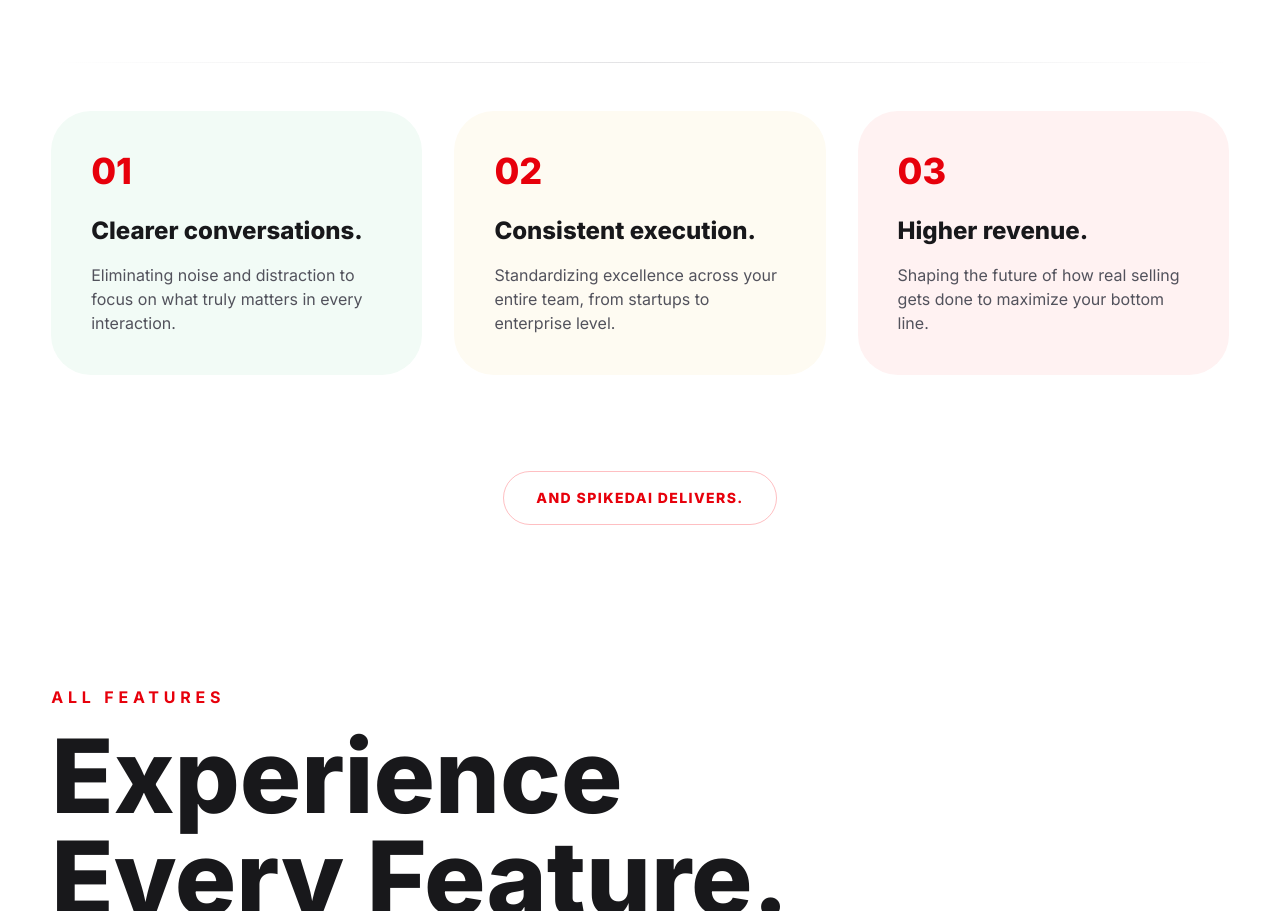
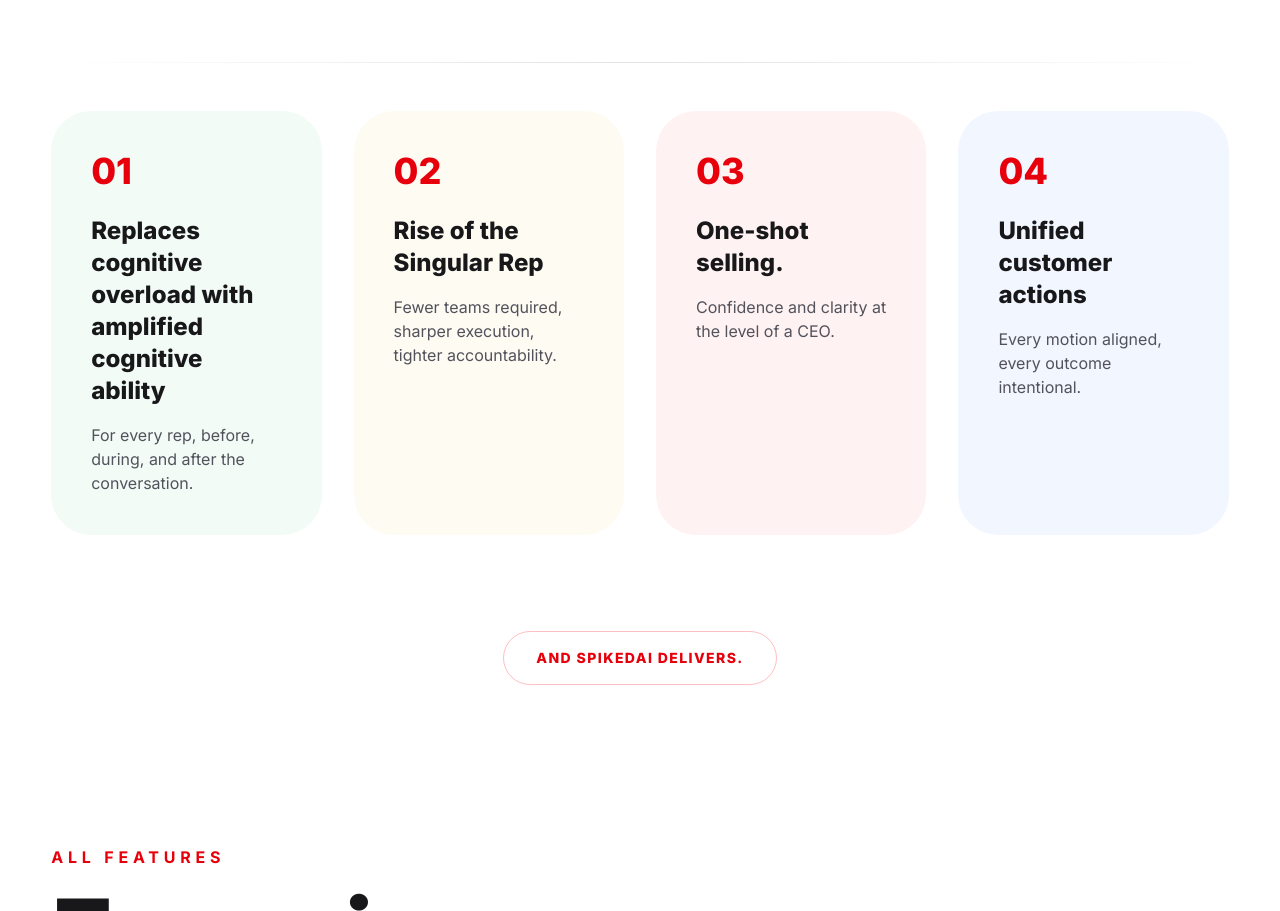
Before and after one commit to nexomac/spiked-landing-page, a SvelteKit app: page / in a window 1280 px wide. Shown: the part 1928-2839 px from the top of the page. Built offline with nearby package versions, Linux system fonts and the light colour scheme.

Commit message:
text update

```diff
--- a/src/routes/+page.svelte
+++ b/src/routes/+page.svelte
@@ -316,6 +316,43 @@
 		},
 	];
 
+	const impactItems = [
+		{
+			id: "01",
+			title: "Replaces cognitive overload with amplified cognitive ability",
+			description: "For every rep, before, during, and after the conversation.",
+			darkBg: "bg-[#0A1A12]",
+			darkBorder: "border-green-900/20",
+			lightBg: "bg-[#F2FBF6]",
+		},
+		{
+			id: "02",
+			title: "Rise of the Singular Rep",
+			description: "Fewer teams required, sharper execution, tighter accountability.",
+			darkBg: "bg-[#1A1A0A]",
+			darkBorder: "border-yellow-900/20",
+			lightBg: "bg-[#FEFBF2]",
+		},
+		{
+			id: "03",
+			title: "One-shot selling.",
+			description:
+				"Confidence and clarity at the level of a CEO.",
+			darkBg: "bg-[#1A0A0A]",
+			darkBorder: "border-red-900/20",
+			lightBg: "bg-[#FFF2F2]",
+		},
+		{
+			id: "04",
+			title: "Unified customer actions",
+			description:
+				"Every motion aligned, every outcome intentional.",
+			darkBg: "bg-[#0A0F1A]",
+			darkBorder: "border-blue-900/20",
+			lightBg: "bg-[#F2F6FF]",
+		},
+	];
+
 	onMount(() => {
 		themeStore.init();
 		const handleScroll = () => (scrollY = window.scrollY);
@@ -598,78 +635,31 @@
 				></div>
 
 				<!-- 4. Impact Grid (3 Column) -->
-				<div class="grid grid-cols-1 md:grid-cols-3 gap-8">
+				<div class="grid grid-cols-1 md:grid-cols-4 gap-8">
+					{#each impactItems as item}
 						<div
 							class="rounded-[2.5rem] p-10 transition-all duration-300
 								{$themeStore === 'dark'
-							? 'bg-[#0A1A12] border border-green-900/20'
-							: 'bg-[#F2FBF6]'}"
+								? `border ${item.darkBg} ${item.darkBorder}`
+								: item.lightBg}"
 						>
-						<div class="text-4xl font-black text-red-600 mb-6">01</div>
+							<div class="text-4xl font-black text-red-600 mb-6">{item.id}</div>
 							<h4
 								class="text-2xl font-black mb-4 {$themeStore === 'dark'
 									? 'text-white'
 									: 'text-zinc-900'}"
 							>
-							Clearer conversations.
+								{item.title}
 							</h4>
 							<p
 								class="font-medium {$themeStore === 'dark'
 									? 'text-zinc-400'
 									: 'text-zinc-600'}"
 							>
-							Eliminating noise and distraction to focus on what truly matters
-							in every interaction.
+								{item.description}
 							</p>
 						</div>
-
-					<div
-						class="rounded-[2.5rem] p-10 transition-all duration-300
-                        {$themeStore === 'dark'
-							? 'bg-[#1A1A0A] border border-yellow-900/20'
-							: 'bg-[#FEFBF2]'}"
-					>
-						<div class="text-4xl font-black text-red-600 mb-6">02</div>
-						<h4
-							class="text-2xl font-black mb-4 {$themeStore === 'dark'
-								? 'text-white'
-								: 'text-zinc-900'}"
-						>
-							Consistent execution.
-						</h4>
-						<p
-							class="font-medium {$themeStore === 'dark'
-								? 'text-zinc-400'
-								: 'text-zinc-600'}"
-						>
-							Standardizing excellence across your entire team, from startups to
-							enterprise level.
-						</p>
-					</div>
-
-					<div
-						class="rounded-[2.5rem] p-10 transition-all duration-300
-                        {$themeStore === 'dark'
-							? 'bg-[#1A0A0A] border border-red-900/20'
-							: 'bg-[#FFF2F2]'}"
-					>
-						<div class="text-4xl font-black text-red-600 mb-6">03</div>
-						<h4
-							class="text-2xl font-black mb-4 {$themeStore === 'dark'
-								? 'text-white'
-								: 'text-zinc-900'}"
-						>
-							Higher revenue.
-						</h4>
-						<p
-							class="font-medium {$themeStore === 'dark'
-								? 'text-zinc-400'
-								: 'text-zinc-600'}"
-						>
-							Shaping the future of how real selling gets done to maximize your
-							bottom line.
-						</p>
-					</div>
+					{/each}
 				</div>
 
 				<div class="pt-8 text-center">
```
Lines whose indentation alone changed are shown as unchanged.
